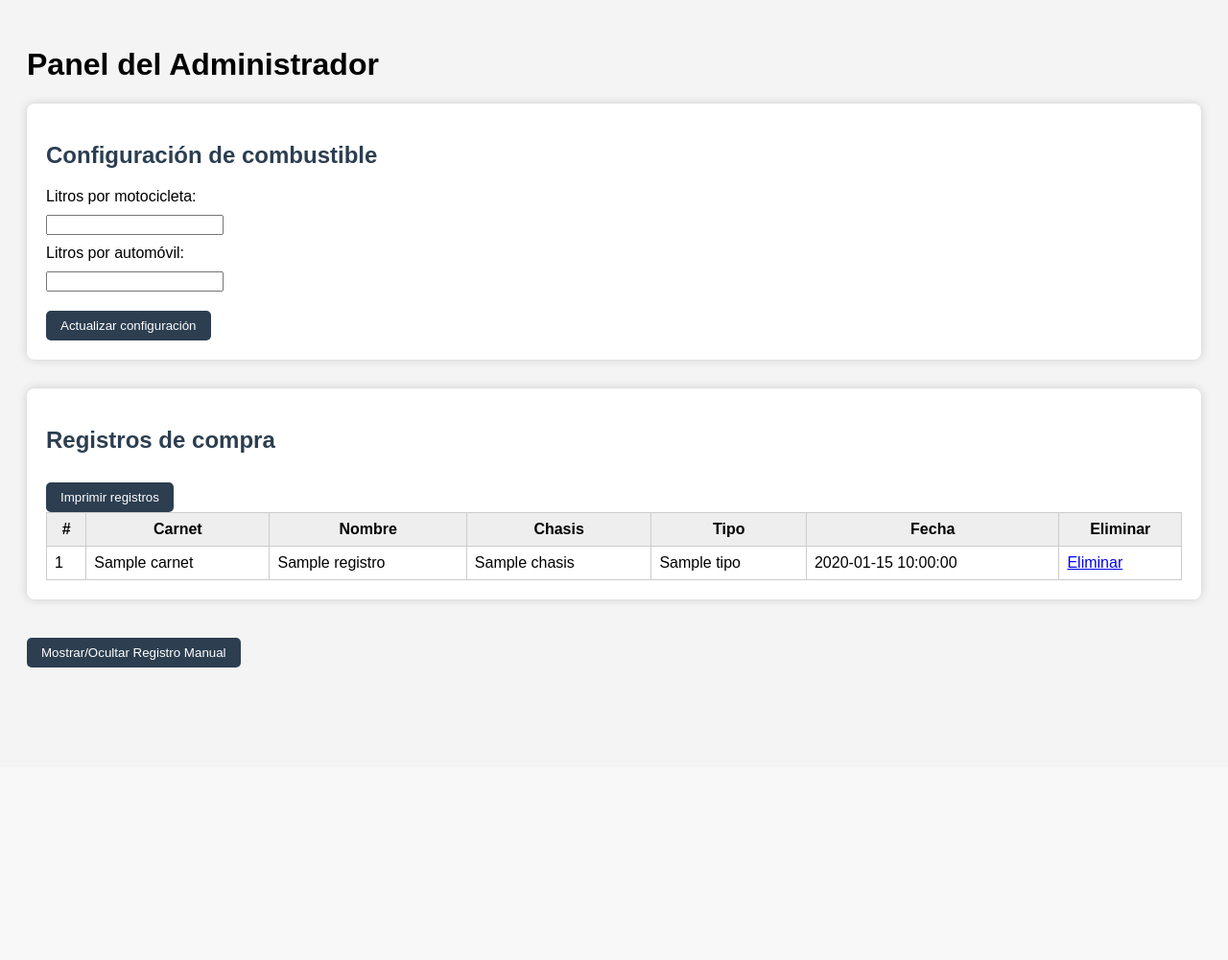
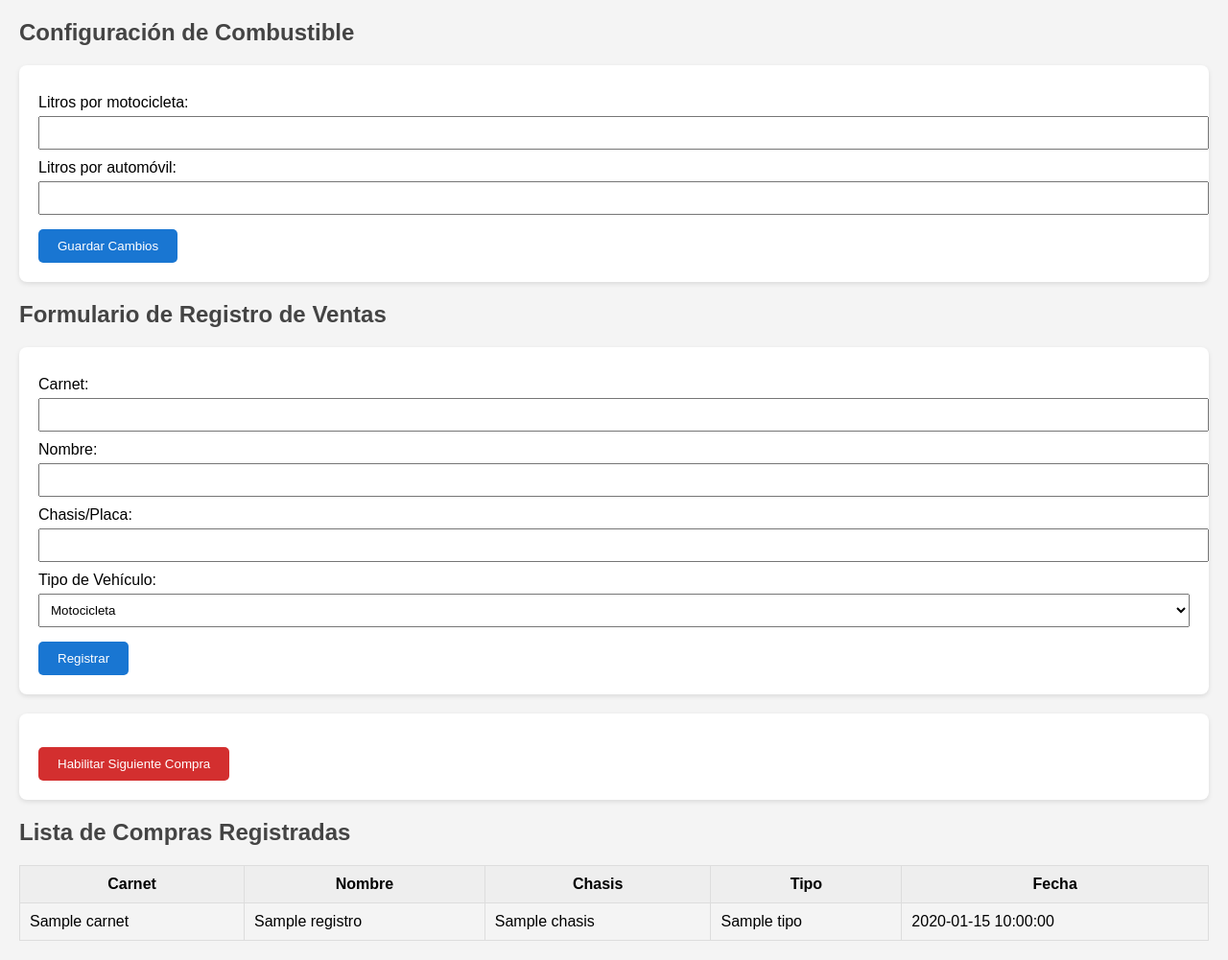
Before and after one commit to manager655/control-cobustible-sena, a Flask app: template templates/admin_panel.html in a window 1280 px wide. Shown: the whole page at 96% size. Before the commit the page ends 696 px from the top, so only its background shows below. Run offline with Flask 3, Linux system fonts and the light colour scheme; the template is opened without the code that fills it: most values are stand-ins (such as "Sample title", 1, 10 or a date in 2020).

Commit message:
Actualizar admin_panel.html con sección de registro y configuración

```diff
--- a/templates/admin_panel.html
+++ b/templates/admin_panel.html
@@ -2,119 +2,99 @@
 <html lang="es">
 <head>
     <meta charset="UTF-8">
-    <title>Panel de Administración</title>
+    <title>Panel de Administrador</title>
     <style>
-        body { font-family: Arial; padding: 20px; background-color: #f4f4f4; }
-        h2 { color: #2c3e50; }
-        section { margin-bottom: 30px; padding: 20px; background: white; border-radius: 8px; box-shadow: 0 0 10px #ccc; }
-        label, input, select { display: block; margin: 10px 0; }
-        button { margin-top: 10px; padding: 8px 15px; background: #2c3e50; color: white; border: none; border-radius: 5px; }
-        table { width: 100%; border-collapse: collapse; }
-        th, td { border: 1px solid #ccc; padding: 8px; }
+        body { font-family: Arial, sans-serif; margin: 20px; background-color: #f4f4f4; }
+        h2 { color: #444; }
+        form, .registro-box, .config-box { background: #fff; padding: 20px; margin-bottom: 20px; border-radius: 8px; box-shadow: 0 2px 5px rgba(0,0,0,0.1); }
+        label { display: block; margin-top: 10px; }
+        input[type="text"], input[type="number"], select { width: 100%; padding: 8px; margin-top: 5px; }
+        input[type="submit"], button { margin-top: 15px; padding: 10px 20px; background: #1976d2; color: white; border: none; border-radius: 5px; cursor: pointer; }
+        input[type="submit"]:hover, button:hover { background: #125ea7; }
+        table { width: 100%; border-collapse: collapse; margin-top: 20px; }
+        th, td { padding: 10px; border: 1px solid #ddd; }
         th { background-color: #eee; }
-        .oculto { display: none; }
+        .reset-btn { background: #d32f2f; }
+        @media (max-width: 600px) {
+            input, select, button { font-size: 1em; }
+            table, thead, tbody, th, td, tr { font-size: 0.9em; }
+        }
     </style>
 </head>
 <body>
-    <h1>Panel del Administrador</h1>
+    <h2>Configuración de Combustible</h2>
+    <form method="post" action="/config" class="config-box">
+        <label for="litros_moto">Litros por motocicleta:</label>
+        <input type="number" name="litros_moto" value="{{ config.litros_moto }}" required>
 
-    <!-- Sección 1: Configuración de litros -->
-    <section>
-        <h2>Configuración de combustible</h2>
-        <form action="/config" method="post">
-            <label>Litros por motocicleta: <input type="number" name="litros_moto" value="{{ config.litros_moto }}" required></label>
-            <label>Litros por automóvil: <input type="number" name="litros_auto" value="{{ config.litros_auto }}" required></label>
-            <button type="submit">Actualizar configuración</button>
-        </form>
-    </section>
+        <label for="litros_auto">Litros por automóvil:</label>
+        <input type="number" name="litros_auto" value="{{ config.litros_auto }}" required>
 
-    <!-- Sección 2: Lista de registros -->
-    <section>
-        <h2>Registros de compra</h2>
-        <button onclick="window.print()">Imprimir registros</button>
-        <table>
-            <tr><th>#</th><th>Carnet</th><th>Nombre</th><th>Chasis</th><th>Tipo</th><th>Fecha</th><th>Eliminar</th></tr>
+        <input type="submit" value="Guardar Cambios">
+    </form>
+
+    <h2>Formulario de Registro de Ventas</h2>
+    <form method="post" action="/registrar" class="registro-box" id="formulario">
+        <label for="carnet">Carnet:</label>
+        <input type="text" name="carnet" id="carnet" required>
+
+        <label for="nombre">Nombre:</label>
+        <input type="text" name="nombre" id="nombre" required>
+
+        <label for="chasis">Chasis/Placa:</label>
+        <input type="text" name="chasis" id="chasis" required>
+
+        <label for="tipo">Tipo de Vehículo:</label>
+        <select name="tipo" required>
+            <option value="Motocicleta">Motocicleta</option>
+            <option value="Automóvil">Automóvil</option>
+        </select>
+
+        <input type="submit" value="Registrar">
+    </form>
+
+    <form method="post" action="/resetear">
+        <button type="submit" class="reset-btn">Habilitar Siguiente Compra</button>
+    </form>
+
+    <h2>Lista de Compras Registradas</h2>
+    <table>
+        <thead>
+            <tr>
+                <th>Carnet</th>
+                <th>Nombre</th>
+                <th>Chasis</th>
+                <th>Tipo</th>
+                <th>Fecha</th>
+            </tr>
+        </thead>
+        <tbody>
             {% for r in registros %}
             <tr>
-                <td>{{ loop.index }}</td>
                 <td>{{ r.carnet }}</td>
                 <td>{{ r.nombre }}</td>
                 <td>{{ r.chasis }}</td>
                 <td>{{ r.tipo }}</td>
                 <td>{{ r.fecha }}</td>
-                <td><a href="/eliminar/{{ loop.index0 }}">Eliminar</a></td>
             </tr>
             {% endfor %}
-        </table>
-    </section>
-
-    <!-- Botón para mostrar/ocultar la tercera sección -->
-    <button onclick="document.getElementById('registro_manual').classList.toggle('oculto')">
-        Mostrar/Ocultar Registro Manual
-    </button>
-
-    <!-- Sección 3: Registro manual -->
-    <section id="registro_manual" class="oculto">
-        <h2>Registro de nueva venta de combustible</h2>
-        <form action="/registrar" method="post" id="form_registro">
-            <label>Carnet:
-                <input type="text" name="carnet" id="carnet" required onblur="autocompletar()">
-            </label>
-            <label>Nombre:
-                <input type="text" name="nombre" id="nombre" required>
-            </label>
-            <label>Chasis/Placa:
-                <input type="text" name="chasis" id="chasis" required>
-            </label>
-            <label>Tipo de vehículo:
-                <select name="tipo" required>
-                    <option value="Motocicleta">Motocicleta</option>
-                    <option value="Automóvil">Automóvil</option>
-                </select>
-            </label>
-            <button type="submit">Registrar compra</button>
-        </form>
-
-        <!-- Reseteo manual -->
-        <h3>Habilitar nueva compra (no borra historial)</h3>
-        <form onsubmit="return resetearCompras()" method="post">
-            <label>Contraseña:
-                <input type="password" id="clave_reset" required>
-            </label>
-            <button type="submit">Resetear compras actuales</button>
-        </form>
-
-        <!-- Totales -->
-        <p>Total litros motos: {{ config.litros_moto * registros|selectattr('tipo', 'equalto', 'Motocicleta')|list|length }}</p>
-        <p>Total litros autos: {{ config.litros_auto * registros|selectattr('tipo', 'equalto', 'Automóvil')|list|length }}</p>
-    </section>
+        </tbody>
+    </table>
 
     <script>
-        function autocompletar() {
-            const carnet = document.getElementById("carnet").value;
+        // Autollenado de datos si ya está en el historial
+        document.getElementById("carnet").addEventListener("change", function () {
             fetch("/buscar", {
                 method: "POST",
                 headers: { "Content-Type": "application/x-www-form-urlencoded" },
-                body: "carnet=" + carnet
+                body: "carnet=" + this.value
             })
-            .then(res => res.json())
+            .then(response => response.json())
             .then(data => {
-                if (data.nombre) {
-                    document.getElementById("nombre").value = data.nombre;
-                    document.getElementById("chasis").value = data.chasis;
-                }
+                if (data.nombre) document.getElementById("nombre").value = data.nombre;
+                if (data.chasis) document.getElementById("chasis").value = data.chasis;
             });
-        }
-
-        function resetearCompras() {
-            const clave = document.getElementById("clave_reset").value;
-            if (clave === "1234") {
-                fetch("/resetear", { method: "POST" }).then(() => location.reload());
-            } else {
-                alert("Contraseña incorrecta");
-            }
-            return false;
-        }
+        });
     </script>
 </body>
 </html>
```
